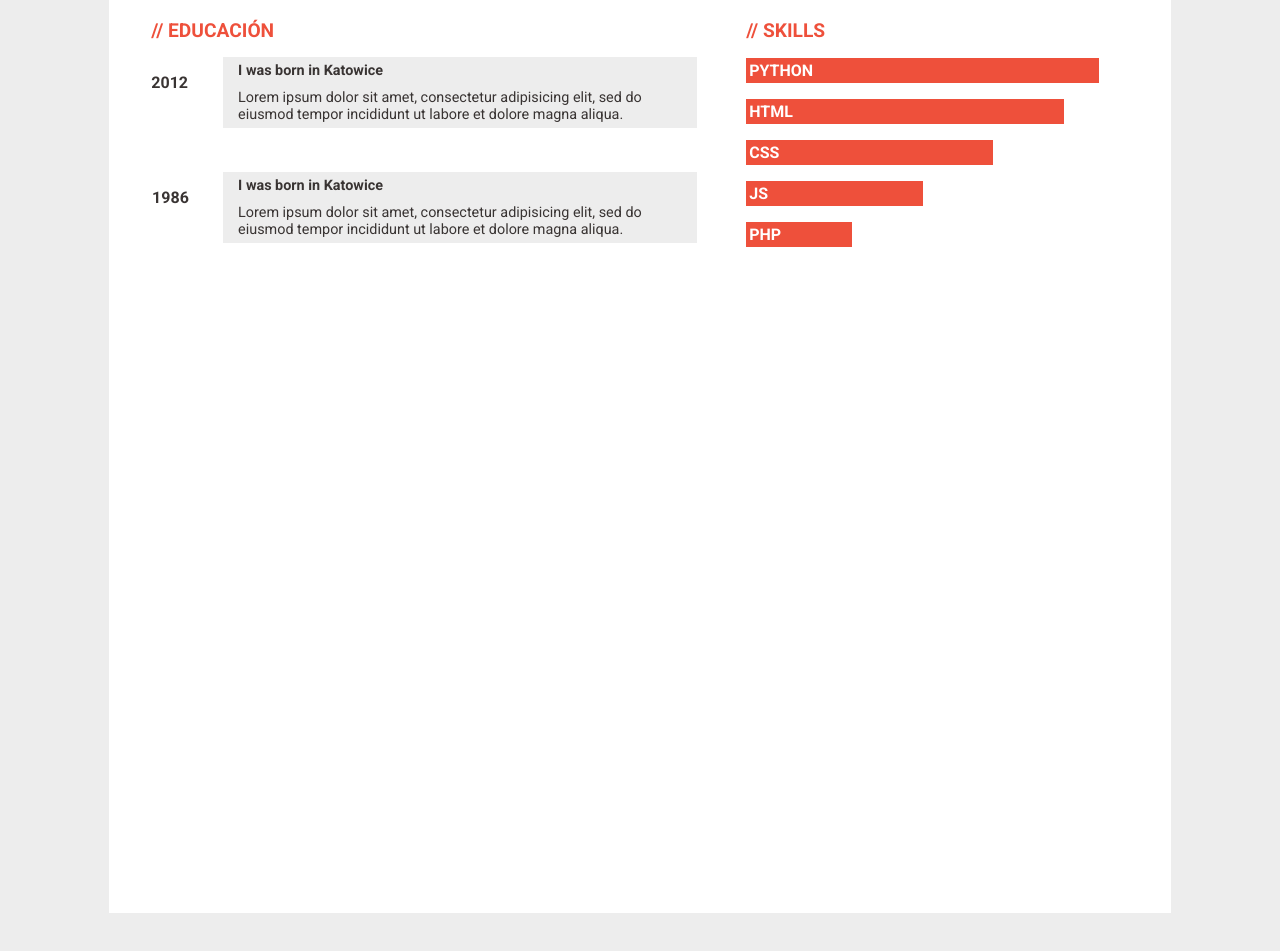
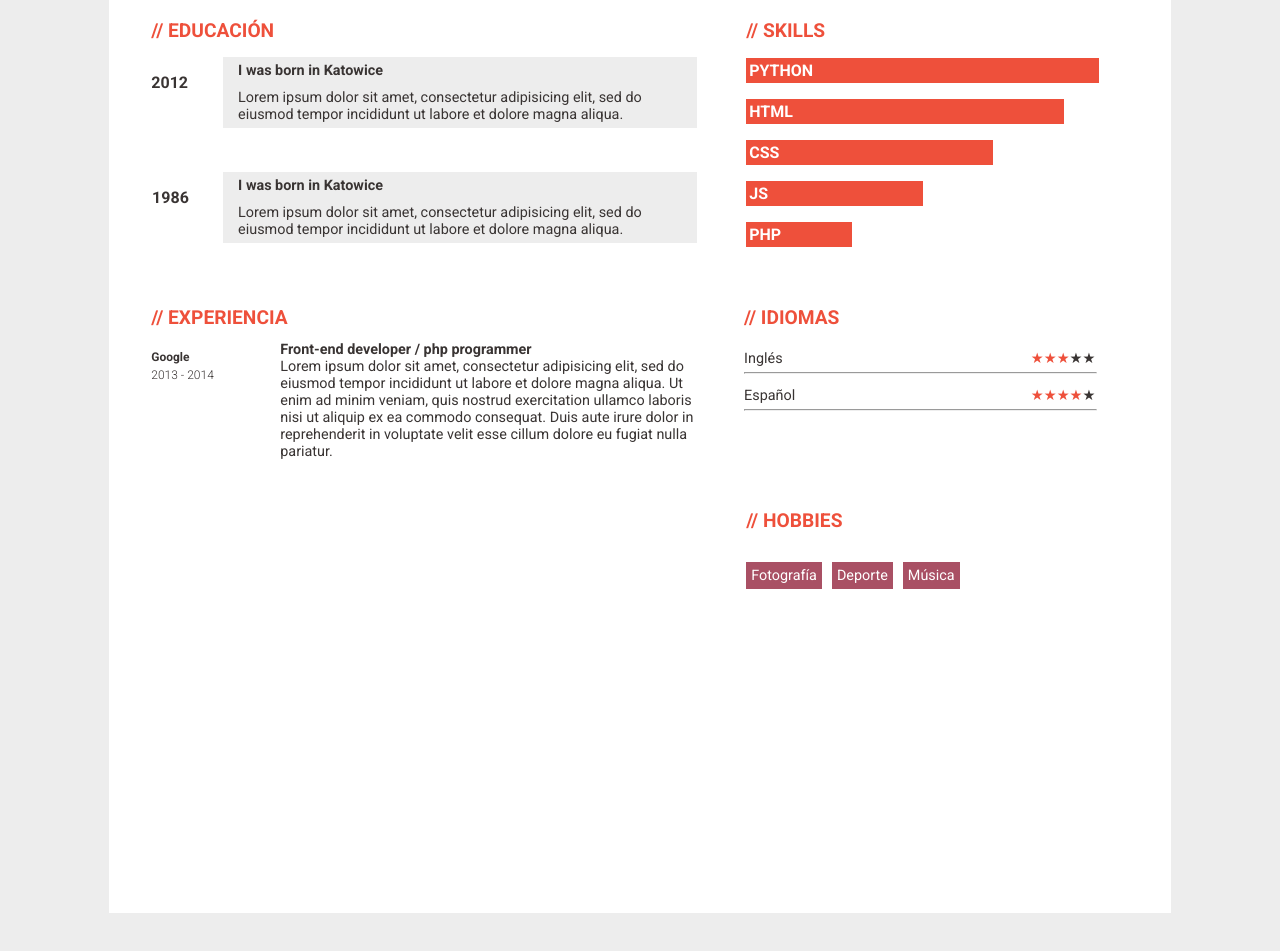
Before and after one commit to benjaisdead/Ejercicio6, a plain HTML site: page index.html in a window 1280 px wide. Shown: the part 641-1592 px from the top of the page. Drawn offline with Linux system fonts and the light colour scheme.

Commit message:
ADD: Segundo Avance

```diff
--- a/index.html
+++ b/index.html
@@ -10,7 +10,7 @@
 <div class="container col-md-10">
   <img src="img.png" alt="" class="img-responsive">
   <h1 class="col-md-8">HOLA MI NOMBRE ES <span>BENJAMÍN</span> Y ESTE ES MI RESUMEN</h1>
-  <hr>
+  <hr class="hover1">
   <div class="acerca col-md-6">
     <h2>// ACERCA DE</h2>
     <p>Lorem ipsum dolor sit amet, consectetur adipisicing elit, sed do eiusmod tempor incididunt ut labore et dolore magna aliqua. Ut enim ad minim veniam, quis nostrud exercitation ullamco laboris nisi ut aliquip ex ea commodo consequat. </p>
@@ -50,6 +50,30 @@
     <h3 class="skill-box4">JS</h3>
     <h3 class="skill-box5">PHP</h3>
   </div>
+  <div class="experiencia col-md-6">
+    <h2>// EXPERIENCIA</h2>
+    <div class="google1 col-md-2">
+      <p style="google"><strong>Google</strong></p> <br>
+      <p style="google">2013 - 2014</p>
+    </div>
+    <p class="text-area col-md-9"> <strong>Front-end developer / php programmer</strong> <br>Lorem ipsum dolor sit amet, consectetur adipisicing elit, sed do eiusmod tempor incididunt ut labore et dolore magna aliqua. Ut enim ad minim veniam, quis nostrud exercitation ullamco laboris nisi ut aliquip ex ea commodo consequat. Duis aute irure dolor in reprehenderit in voluptate velit esse cillum dolore eu fugiat nulla pariatur.</p>
+  </div>
+  <div class="idiomas col-md-4">
+    <h2>// IDIOMAS</h2>
+    <p class="col-md-2">Inglés</p>
+    <p class="star col-md-10"><span>&starf;&starf;&starf;</span>&starf;&starf;</p>
+    <hr class="hover2">
+    <p class="col-md-2">Español</p>
+    <p class="star col-md-10"><span>&starf;&starf;&starf;&starf;</span>&starf;</p>
+    <hr class="hover2">
+  </div>
+  <div class="hobbies col-md-6-offset col-md-4">
+    <h2>// HOBBIES</h2>
+    <p>Fotografía</p>
+    <p>Deporte</p>
+    <p>Música</p>
+
+  </div>
 </div>
 
   </body>
--- a/styles.css
+++ b/styles.css
@@ -4,6 +4,7 @@ body {
 }
 .row {
   clear: both;
+  position: relative;
 }
 .col-md-1{
   width: 8.3%;
@@ -28,6 +29,9 @@ body {
 .col-md-6{
   width: 49.8%;
   float: left;
+}
+.col-md-6-offset{
+  margin-left: 60%;
 }
 .col-md-7{
   width: 58.1%;
@@ -85,7 +89,7 @@ body {
 .container h1 span {
   color: #ee503b;
 }
-hr {
+.hover1 {
   box-sizing: border-box;
   border: solid 3px #ededed;
   position: absolute;
@@ -245,3 +249,68 @@ p {
   margin-top: 20%;
   right: 86%;
 }
+.experiencia {
+  position: relative;
+  padding-left: 4%;
+  top: 48%;
+
+}
+.idiomas {
+  position: relative;
+  top: 48%;
+  margin-left: 6%;
+}
+
+.google1 p {
+  float: left;
+  position: absolute;
+  font-family: 'Roboto', sans-serif;
+  font-weight: 200;
+  font-size: 12px;
+  color: #393433;
+  margin-top: 5px;
+}
+.text-area {
+  float: left;
+  position: absolute;
+  font-family: 'Roboto', sans-serif;
+  font-weight: 500;
+  font-size: 0.9em;
+  color: #393433;
+  left: 30%;
+  top: 50%;
+}
+.idiomas p {
+margin-top: 5px;
+margin-bottom: 5px;
+font-family: 'Roboto', sans-serif;
+font-weight: 500;
+font-size: 0.9em;
+color: #393433;
+}
+.star{
+  text-align: right;
+}
+.star span{
+  color: #ee503b;
+}
+.hover2 {
+  margin: solid 0.5px silver;
+}
+.hobbies{
+float: left;
+position: absolute;
+top: 70%;
+}
+.hobbies p{
+  float: left;
+  margin-right: 10px;
+  font-family: 'Roboto', sans-serif;
+  font-weight: 500;
+  font-size: 0.9em;
+  color: #393433;
+  color: white;
+  background-color: #a95064;
+  box-sizing: border-box;
+  padding: 5px;
+}
```
